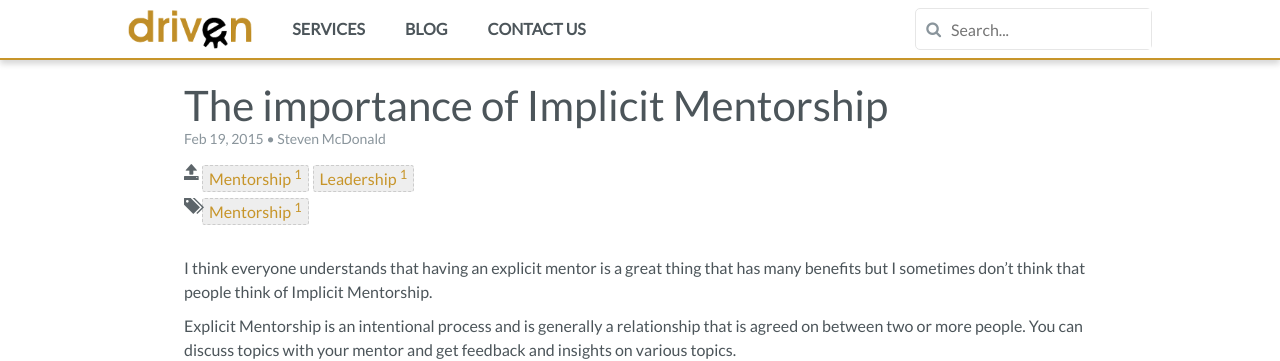
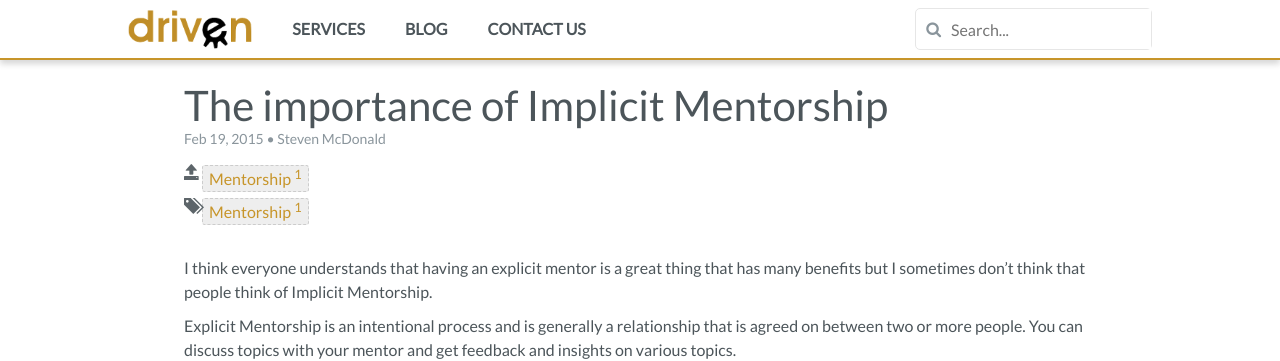
Before and after one commit to DrivenAlliance/website, a Jekyll site: the page built from _posts/2015-02-19-Implicit_Mentorship.md, in a window 1280 px wide. Shown: the top 361 px of the page. Built offline with Jekyll 4.4.1, drawn with Linux system fonts in a browser that asks for light colours; nearby versions of some CDN libraries; comment, search, counter and statistics services are not loaded.

Commit message:
apply layout changes to tags and categories in the layout stylesheets and templates for the blog

```diff
--- a/_layouts/blog.html
+++ b/_layouts/blog.html
@@ -22,7 +22,7 @@
                     <p class="meta">
                         {{ post.content | strip_html | escape | truncatewords: 80 }}
                     </p>
-                    <div class="col-sm-3">
+                    <div class="meta">
                         {% unless post.categories == empty %}
                             <ul class="tag_box inline">
                               <li><i class="glyphicon glyphicon-open"></i></li>
@@ -31,7 +31,7 @@
                             </ul>
                         {% endunless %}
                     </div>
-                    <div class="col-sm-3">
+                    <div class="meta">
                         {% unless post.tags == empty %}
                             <ul class="tag_box inline">
                               <li><i class="glyphicon glyphicon-tags"></i></li>
--- a/_posts/2015-02-19-Implicit_Mentorship.md
+++ b/_posts/2015-02-19-Implicit_Mentorship.md
@@ -2,7 +2,7 @@
 layout: post
 title: The importance of Implicit Mentorship
 date:   2015-02-19 11:37:35 +0100
-categories: [Mentorship, Mentorship, Mentorship, Leadership]
+categories: [Mentorship]
 tags: [Mentorship]
 author: Steven McDonald
 ---
--- a/_sass/mvxtheme.scss
+++ b/_sass/mvxtheme.scss
@@ -57,7 +57,7 @@
 
 // Blog.html
 $blog-margin: 50px !default;
-$blog-list-margin: 40px !default;
+$blog-list-margin: 10px !default;
 
 // Code
 $syntax-background-color: #f2f2f2 !default;
```
